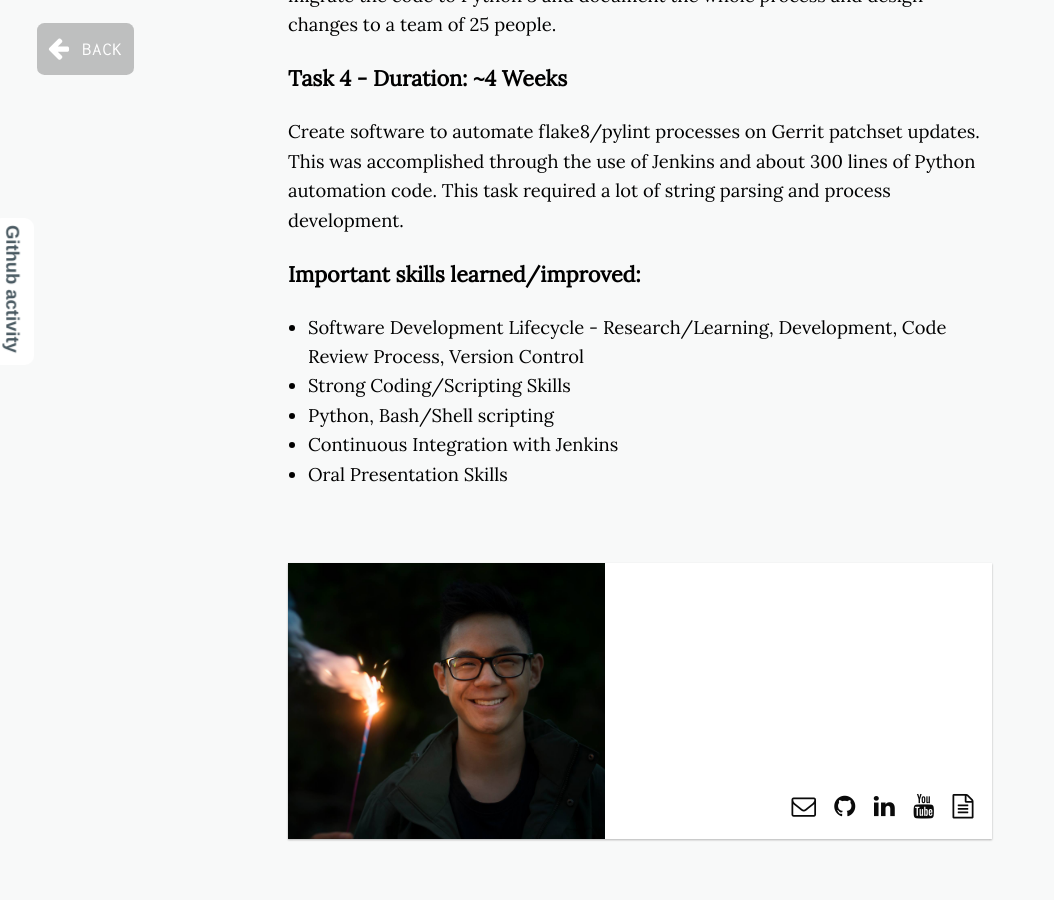
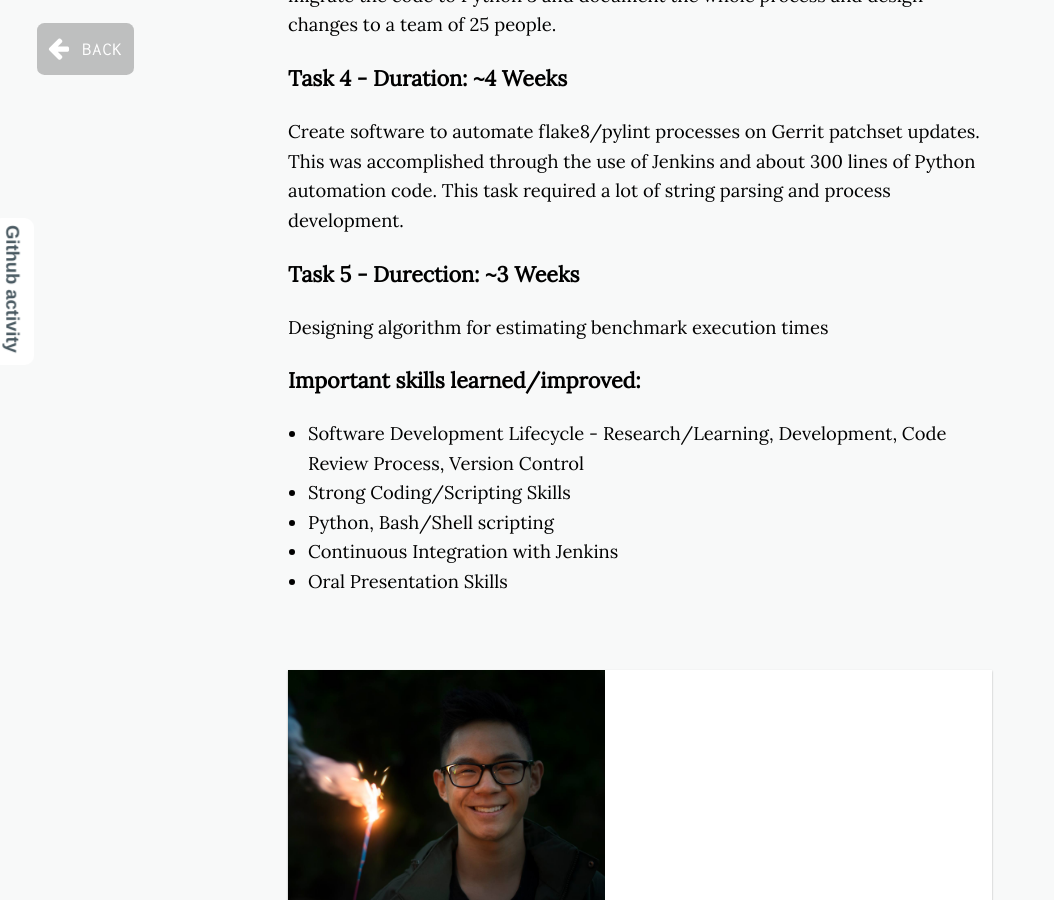
Before and after one commit to dphuang2/dphuang2.github.io, a Jekyll site: the page built from _posts/2017-05-22-arm.markdown, in a window 1280 px wide and 900 px high, scrolled down 1234 px. Shown: the whole window, without its empty margins (0-1054 px from the left). Built offline with Jekyll 4.4.1, drawn with Linux system fonts in a browser that asks for light colours; nearby versions of some CDN libraries; a style sheet for code colours, icons or effects is not loaded.

Commit message:
Edited ARM Post

```diff
--- a/_posts/2017-05-22-arm.markdown
+++ b/_posts/2017-05-22-arm.markdown
@@ -32,6 +32,9 @@ Create software to automate flake8/pylint processes on Gerrit patchset updates.
 This was accomplished through the use of Jenkins and about 300 lines of Python
 automation code. This task required a lot of string parsing and process development.
 
+### Task 5 - Durection: ~3 Weeks
+Designing algorithm for estimating benchmark execution times
+
 ### Important skills learned/improved:
  - Software Development Lifecycle - Research/Learning, Development, Code Review Process, Version Control
  - Strong Coding/Scripting Skills
```
